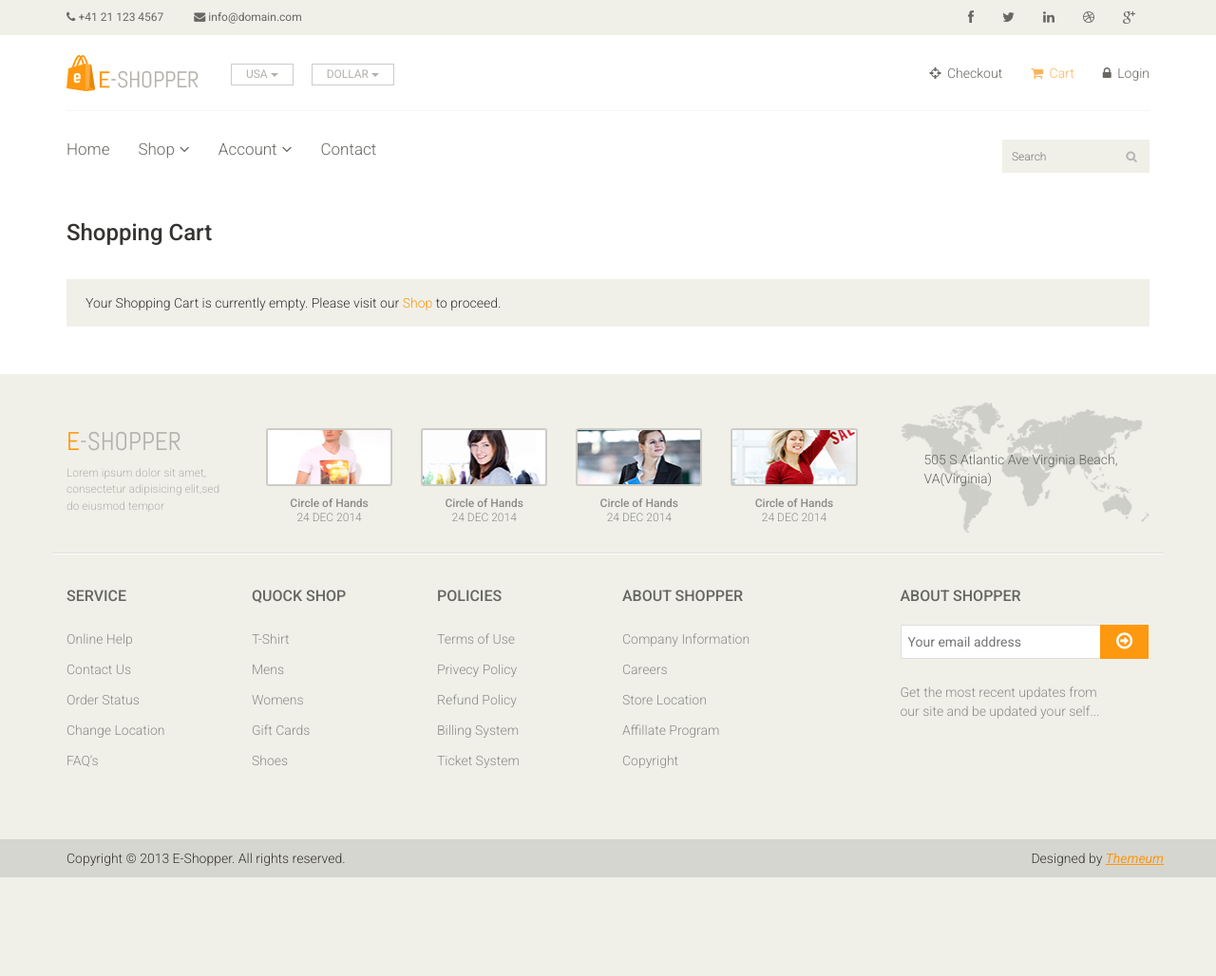
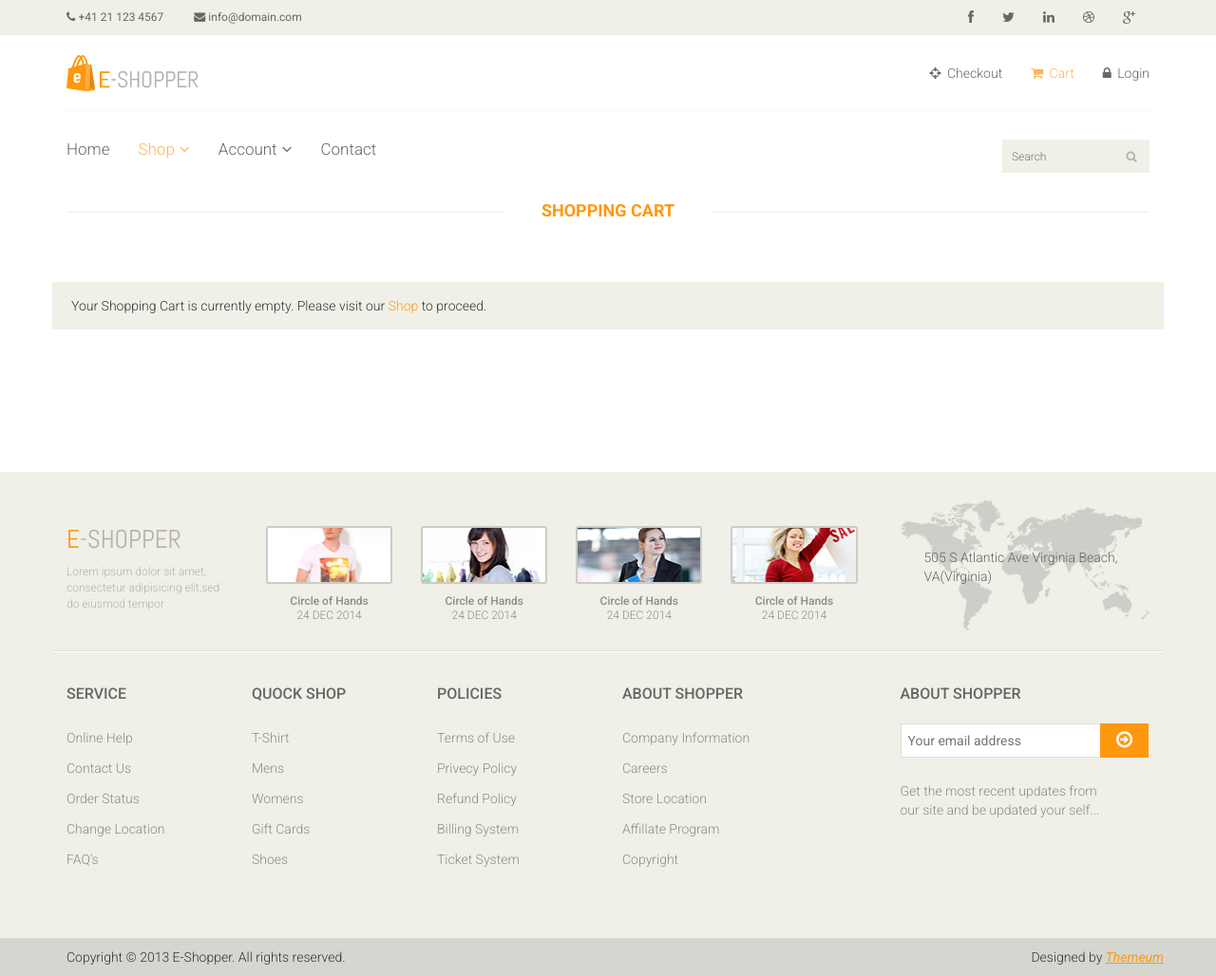
Before and after one commit to MKen212/estore, a PHP site: page /index.php?p=cart in a window 1280 px wide. Shown: the whole page at 95% size. Before the commit the page ends 924 px from the top, so only its background shows below. Run offline with PHP 8.4, Linux system fonts and the light colour scheme; some libraries are stand-ins or nearby versions.

Commit message:
Updates to Shop Page Headers and Titles

```diff
--- a/app/controllers/shop/cart.php
+++ b/app/controllers/shop/cart.php
@@ -24,13 +24,16 @@
 ?>
 <section id="cart_items"><!--cart_items-->
   <div class="container">
-    <div class="heading">
-		  <h3>Shopping Cart</h3>
-		</div>
+    <div class="row">
+      <div class="col-sm-12 bg">
+        <h2 class="title text-center">Shopping Cart</h2>
+      </div>
+    </div>
 
-    <?php  // Display Cart
-      include "../app/controllers/shop/cartList.php";
-    ?>
-
+    <div class="row">
+      <?php  // Display Cart
+        include "../app/controllers/shop/cartList.php";
+      ?>
+    </div>
   </div>
 </section><!--/cart_items-->
--- a/app/controllers/shop/login.php
+++ b/app/controllers/shop/login.php
@@ -8,6 +8,11 @@
 
 <section id="form"><!--form-->
   <div class="container">
+    <div class="row">
+      <div class="col-sm-12 bg">
+        <h2 class="title text-center">Login / Sign-up</h2>
+      </div>
+    </div>
     <div class="row">
       <div class="col-sm-4 col-sm-offset-1">
         <?php
--- a/app/controllers/shop/logout.php
+++ b/app/controllers/shop/logout.php
@@ -1,5 +1,5 @@
 <?php  // Shop - Logout
-unset($_SESSION["userLogin"], $_SESSION["userIsAdmin"], $_SESSION["userID"], $_SESSION["userName"]);
+unset($_SESSION["userLogin"], $_SESSION["userIsAdmin"], $_SESSION["userID"], $_SESSION["userName"], $_SESSION["prodCatID"], $_SESSION["prodBrandID"]);
 ?>
 
 <script>
--- a/app/views/shop/header.php
+++ b/app/views/shop/header.php
@@ -33,29 +33,6 @@
           <div class="logo pull-left">
             <a href="/"><img src="images/shared/logoName.png" alt="" /></a>
           </div>
-          <div class="btn-group pull-right">
-            <div class="btn-group">
-              <button type="button" class="btn btn-default dropdown-toggle usa" data-toggle="dropdown">
-                USA
-                <span class="caret"></span>
-              </button>
-              <ul class="dropdown-menu">
-                <li><a href="">Canada</a></li>
-                <li><a href="">UK</a></li>
-              </ul>
-            </div>
-
-            <div class="btn-group">
-              <button type="button" class="btn btn-default dropdown-toggle usa" data-toggle="dropdown">
-                DOLLAR
-                <span class="caret"></span>
-              </button>
-              <ul class="dropdown-menu">
-                <li><a href="">Canadian Dollar</a></li>
-                <li><a href="">Pound</a></li>
-              </ul>
-            </div>
-          </div>
         </div>
         <div class="col-sm-8">
           <div class="shop-menu pull-right">
@@ -66,12 +43,12 @@
                 <?php endif; ?>
                 <li><a href="index.php?p=myAccount"><i class="fa fa-user"></i> My Account</a></li>
               <?php endif; ?>
-              <li><a <?= $_GET["p"] == "checkout" ? 'class="active"' : null;?>href="index.php?p=checkout"><i class="fa fa-crosshairs"></i> Checkout</a></li>
-              <li><a <?= $_GET["p"] == "cart" ? 'class="active"' : null;?>href="index.php?p=cart"><i class="fa fa-shopping-cart"></i> Cart <span class="badge cart-badge" id="cartItems"><?= isset($_SESSION["cart"][0]) && !isset($_GET["mt"]) ? $_SESSION["cart"][0]["itemCount"] : null; ?></span></a></li>
+              <li><a <?= $_GET["p"] == "checkout" ? 'class="active"' : null; ?>href="index.php?p=checkout"><i class="fa fa-crosshairs"></i> Checkout</a></li>
+              <li><a <?= $_GET["p"] == "cart" ? 'class="active"' : null; ?>href="index.php?p=cart"><i class="fa fa-shopping-cart"></i> Cart <span class="badge cart-badge" id="cartItems"><?= isset($_SESSION["cart"][0]) && !isset($_GET["mt"]) ? $_SESSION["cart"][0]["itemCount"] : null; ?></span></a></li>
               <?php if (isset($_SESSION["userLogin"])) : ?>
-                <li><a <?= $_GET["p"] == "logout" ? 'class="active"' : null;?>href="index.php?p=logout"><i class="fa fa-unlock-alt"></i> Logout</a></li>
+                <li><a <?= $_GET["p"] == "logout" ? 'class="active"' : null; ?>href="index.php?p=logout"><i class="fa fa-unlock-alt"></i> Logout</a></li>
               <?php else : ?>
-                <li><a <?= $_GET["p"] == "login" ? 'class="active"' : null;?>href="index.php?p=login"><i class="fa fa-lock"></i> Login</a></li>
+                <li><a <?= $_GET["p"] == "login" ? 'class="active"' : null; ?>href="index.php?p=login"><i class="fa fa-lock"></i> Login</a></li>
               <?php endif; ?>
             </ul>
           </div>
@@ -83,7 +60,7 @@
   <div class="header-bottom"><!--header-bottom-->
     <div class="container">
       <div class="row">
-        <div class="col-sm-9">
+        <div class="col-sm-8">
           <div class="navbar-header">
             <button type="button" class="navbar-toggle" data-toggle="collapse" data-target=".navbar-collapse">
               <span class="sr-only">Toggle navigation</span>
@@ -94,32 +71,31 @@
           </div>
           <div class="mainmenu pull-left">
             <ul class="nav navbar-nav collapse navbar-collapse">
-              <li><a <?= $_GET["p"] == "home" ? 'class="active"' : null;?>href="/">Home</a></li>
-              <li class="dropdown"><a <?= $_GET["p"] == "products" || $_GET["p"] == "productDetails" ? 'class="active"' : null;?>href="#">Shop<i class="fa fa-angle-down"></i></a>
+              <li><a <?= $_GET["p"] == "home" ? 'class="active"' : null; ?>href="/">Home</a></li>
+              <li class="dropdown"><a <?= ($_GET["p"] == "products" || $_GET["p"] == "productDetails" || $_GET["p"] == "checkout" || $_GET["p"] == "cart") ? 'class="active"' : null; ?>href="#">Shop<i class="fa fa-angle-down"></i></a>
                 <ul role="menu" class="sub-menu">
-                  <li><a <?= ($_GET["p"] == "products" || $_GET["p"] == "productDetails") ? 'class="active"' : null;?>href="index.php?p=products&sp=1">Products</a></li>
-                  <li><a <?= $_GET["p"] == "checkout" ? 'class="active"' : null;?>href="index.php?p=checkout">Checkout</a></li>
-                  <li><a <?= $_GET["p"] == "cart" ? 'class="active"' : null;?>href="index.php?p=cart">Cart</a></li>
-                  <li><a href="login.html">Login</a></li>
+                  <li><a <?= ($_GET["p"] == "products" || $_GET["p"] == "productDetails") ? 'class="active"' : null; ?>href="index.php?p=products&sp=1">Products</a></li>
+                  <li><a <?= $_GET["p"] == "checkout" ? 'class="active"' : null; ?>href="index.php?p=checkout">Checkout</a></li>
+                  <li><a <?= $_GET["p"] == "cart" ? 'class="active"' : null; ?>href="index.php?p=cart">Cart</a></li>
                 </ul>
               </li>
-              <li class="dropdown"><a <?= $_GET["p"] == "login" || $_GET["p"] == "myAccount"|| $_GET["p"] == "myOrders" | $_GET["p"] == "myReturns" ? 'class="active"' : null;?>href="#">Account<i class="fa fa-angle-down"></i></a>
+              <li class="dropdown"><a <?= ($_GET["p"] == "login" || $_GET["p"] == "myAccount" || $_GET["p"] == "myOrders" || $_GET["p"] == "orderDetails" || $_GET["p"] == "myReturns" || $_GET["p"] == "returnDetails" || $_GET["p"] == "returnItems") ? 'class="active"' : null; ?>href="#">Account<i class="fa fa-angle-down"></i></a>
                 <ul role="menu" class="sub-menu">
                   <?php if (isset($_SESSION["userLogin"])) : ?>
-                    <li><a <?= $_GET["p"] == "myAccount" ? 'class="active"' : null;?>href="index.php?p=myAccount">My Account</a></li>
-                    <li><a <?= $_GET["p"] == "myOrders" ? 'class="active"' : null;?>href="index.php?p=myOrders">My Orders</a></li>
-                    <li><a <?= $_GET["p"] == "myReturns" ? 'class="active"' : null;?>href="index.php?p=myReturns">My Returns</a></li>
+                    <li><a <?= $_GET["p"] == "myAccount" ? 'class="active"' : null; ?>href="index.php?p=myAccount">My Account</a></li>
+                    <li><a <?= ($_GET["p"] == "myOrders" || $_GET["p"] == "orderDetails" || $_GET["p"] == "returnItems") ? 'class="active"' : null; ?>href="index.php?p=myOrders">My Orders</a></li>
+                    <li><a <?= ($_GET["p"] == "myReturns" || $_GET["p"] == "returnDetails") ? 'class="active"' : null; ?>href="index.php?p=myReturns">My Returns</a></li>
                     <li><a href="index.php?p=logout">Logout</a></li>
                   <?php else : ?>
-                    <li><a <?= $_GET["p"] == "login" ? 'class="active"' : null;?>href="index.php?p=login">Login</a></li>
+                    <li><a <?= $_GET["p"] == "login" ? 'class="active"' : null; ?>href="index.php?p=login">Login</a></li>
                   <?php endif; ?>
                 </ul>
               </li>
-              <li><a href="contact-us.html">Contact</a></li>
+              <li><a <?= $_GET["p"] == "contact" ? 'class="active"' : null; ?>href="index.php?p=contact">Contact</a></li>
             </ul>
           </div>
         </div>
-        <div class="col-sm-3">
+        <div class="col-sm-4">
           <div class="search_box pull-right">
             <input type="text" placeholder="Search"/>
           </div>
--- a/app/views/shop/registerForm.php
+++ b/app/views/shop/registerForm.php
@@ -1,9 +1,9 @@
 <div class="signup-form"><!--Shop register form-->
-  <h5>New User Signup</h5>
+  <h5>New User Sign-up</h5>
   <form action="" method="POST" name="registerForm" autocomplete="off">
     <input type="email" name="email" placeholder="Enter Email Address" required />
     <input type="password" name="password" minlength="5" placeholder="Enter Password" required />
     <input type="text" name="name" placeholder="Email Name" required />
-    <button class="btn btn-default" type="submit" name="register">Signup</button>
+    <button class="btn btn-default" type="submit" name="register">Sign-up</button>
   </form>
 </div><!--/Shop register form-->
--- a/public/css/main.css
+++ b/public/css/main.css
@@ -1457,7 +1457,7 @@
 #form {
   display: block;
   margin-bottom: 150px;
-  margin-top: 50px;
+  margin-top: 0px;
   overflow: hidden;
 }
 
@@ -1936,7 +1936,7 @@
   font-weight: 300;
   padding: 15px 20px;
   margin-top: 35px;
-  margin-bottom: 50px;
+  margin-bottom: 150px;
 
 }
 
@@ -2024,7 +2024,7 @@
   color: #696763;
   font-size: 20px;
   font-weight: 300;
-  margin-top: 45px;
+  margin-top: 0px;
   margin-bottom: 20px
 }
 
```
Also changed, not shown: app/controllers/shop/checkout.php (+6 -2 lines), app/controllers/shop/myAccount.php (+6 -2 lines), app/controllers/shop/myOrders.php (+6 -2 lines), app/controllers/shop/myReturns.php (+6 -2 lines), app/controllers/shop/orderDetails.php (+6 -2 lines), app/controllers/shop/returnDetails.php (+6 -2 lines), app/controllers/shop/returnItems.php (+6 -2 lines).
